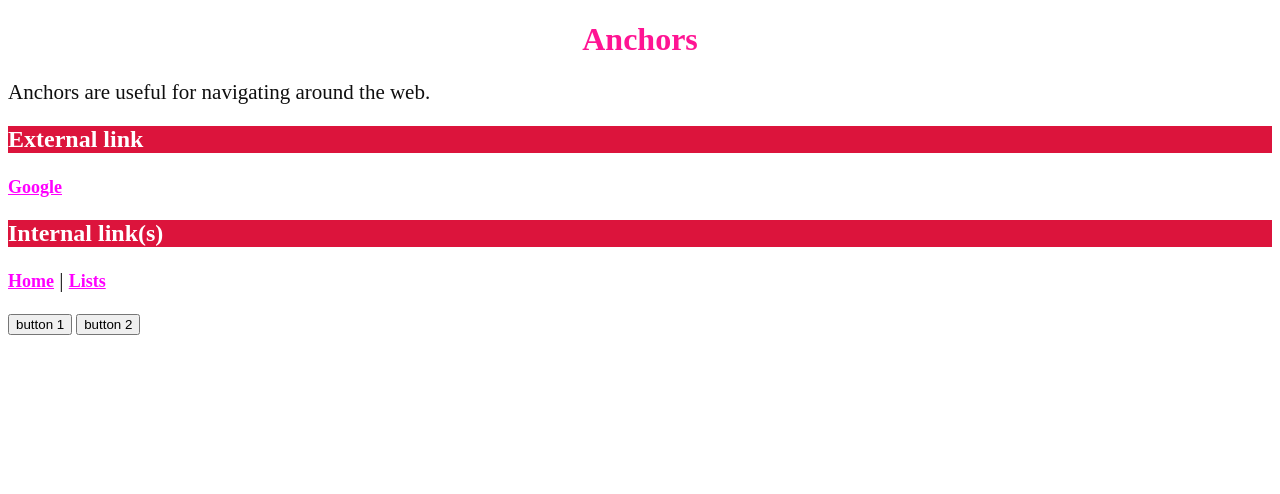
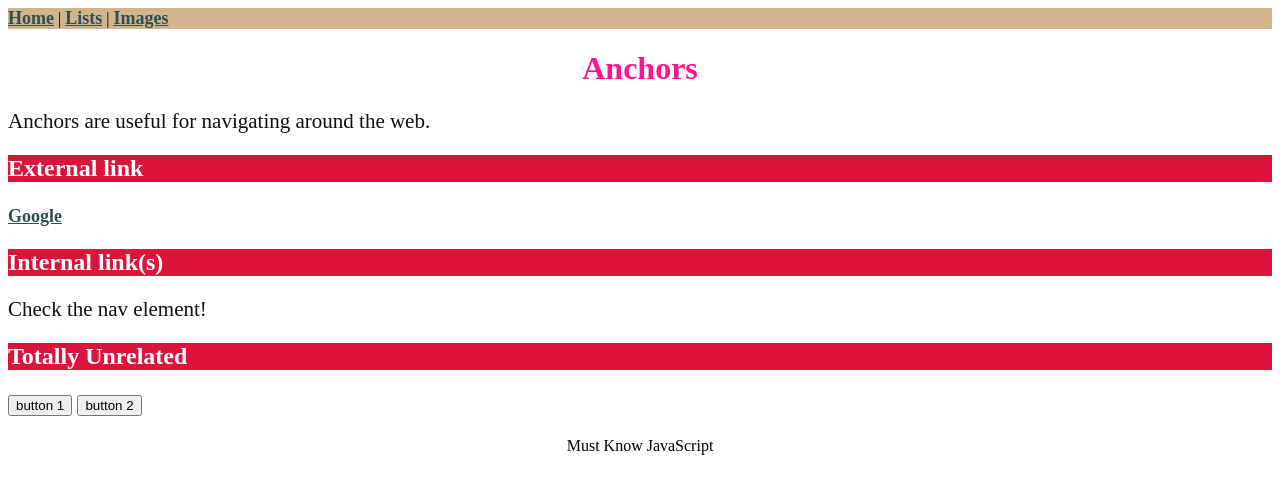
Before and after one commit to plln/js-must-know, a plain HTML site: page pages/anchors.html in a window 1280 px wide. Drawn offline with Linux system fonts and the light colour scheme.

Commit message:
html & css detour - images

```diff
--- a/css/styles.css
+++ b/css/styles.css
@@ -16,5 +16,13 @@ h2 {
 a {
   font-size: 18px;
   font-weight: bold;
-  color: fuchsia;
+  color: darkslategray;
 }
+
+nav {
+  background-color: tan;
+}
+
+footer {
+  text-align: center;
+}
--- a/pages/anchors.html
+++ b/pages/anchors.html
@@ -4,12 +4,18 @@
 <head>
   <meta charset="UTF-8" />
   <meta name="viewport" content="width=device-width, initial-scale=1.0" />
-  <title>About Us</title>
+  <title>must know js - anchors</title>
   <link rel="stylesheet" href="/css/styles.css">
   <script defer src="/js/dom_events.js"></script>
 </head>
 
 <body>
+  <nav>
+    <a href="/index.html">Home</a> |
+    <a href="/pages/lists.html">Lists</a> |
+    <a href="/pages/images.html">Images</a>
+  </nav>
+
   <h1>Anchors</h1>
   <p>Anchors are useful for navigating around the web.</p>
 
@@ -19,13 +25,16 @@
   </p>
 
   <h2>Internal link(s)</h2>
+  <p>Check the nav element!</p>
+
+  <h2>Totally Unrelated</h2>
   <p>
-    <a href="/index.html">Home</a> |
-    <a href="/pages/lists.html">Lists</a>
+    <button>button 1</button>
+    <button>button 2</button>
   </p>
 
-  <button>button 1</button>
-  <button>button 2</button>
+  <footer>Must Know JavaScript</footer>
 </body>
 
+
 </html>
--- /dev/null
+++ b/pages/images.html
@@ -0,0 +1,31 @@
+<!DOCTYPE html>
+<html lang="en">
+
+<head>
+    <meta charset="UTF-8">
+    <meta name="viewport" content="width=device-width, initial-scale=1.0">
+    <title>must know js - images</title>
+    <link rel="stylesheet" href="/css/styles.css">
+</head>
+
+<body>
+    <nav>
+        <a href="/index.html">Home</a> |
+        <a href="/pages/anchors.html">Anchors</a> |
+        <a href="/pages/lists.html">Lists</a>
+    </nav>
+
+    <h1>All about Images!</h1>
+    <h2>Car 1</h2>
+    <img src="/images/cars_1.jpg" alt="first car">
+
+    <h2>Car 2</h2>
+    <img src="/images/cars_2.jpg" alt="second car">
+
+    <h2>Car 3</h2>
+    <img src="/images/cars_3.jpg" alt="third car">
+
+    <footer>Must Know JavaScript</footer>
+</body>
+
+</html>
```
Also changed, not shown: index.html (+9 -5 lines), pages/lists.html (+10 -5 lines), images/cars_1.jpg (added), images/cars_2.jpg (added), images/cars_3.jpg (added).
